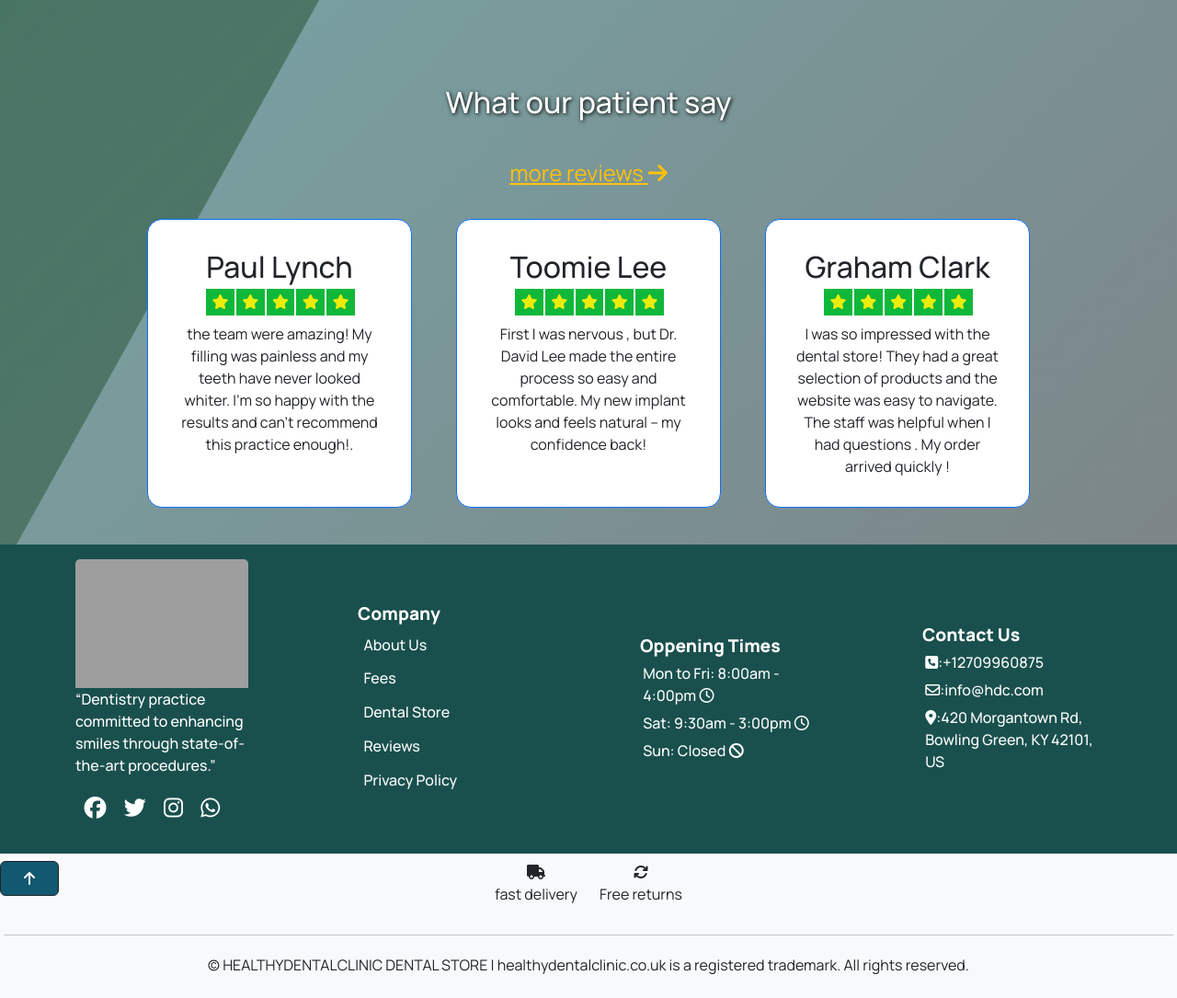
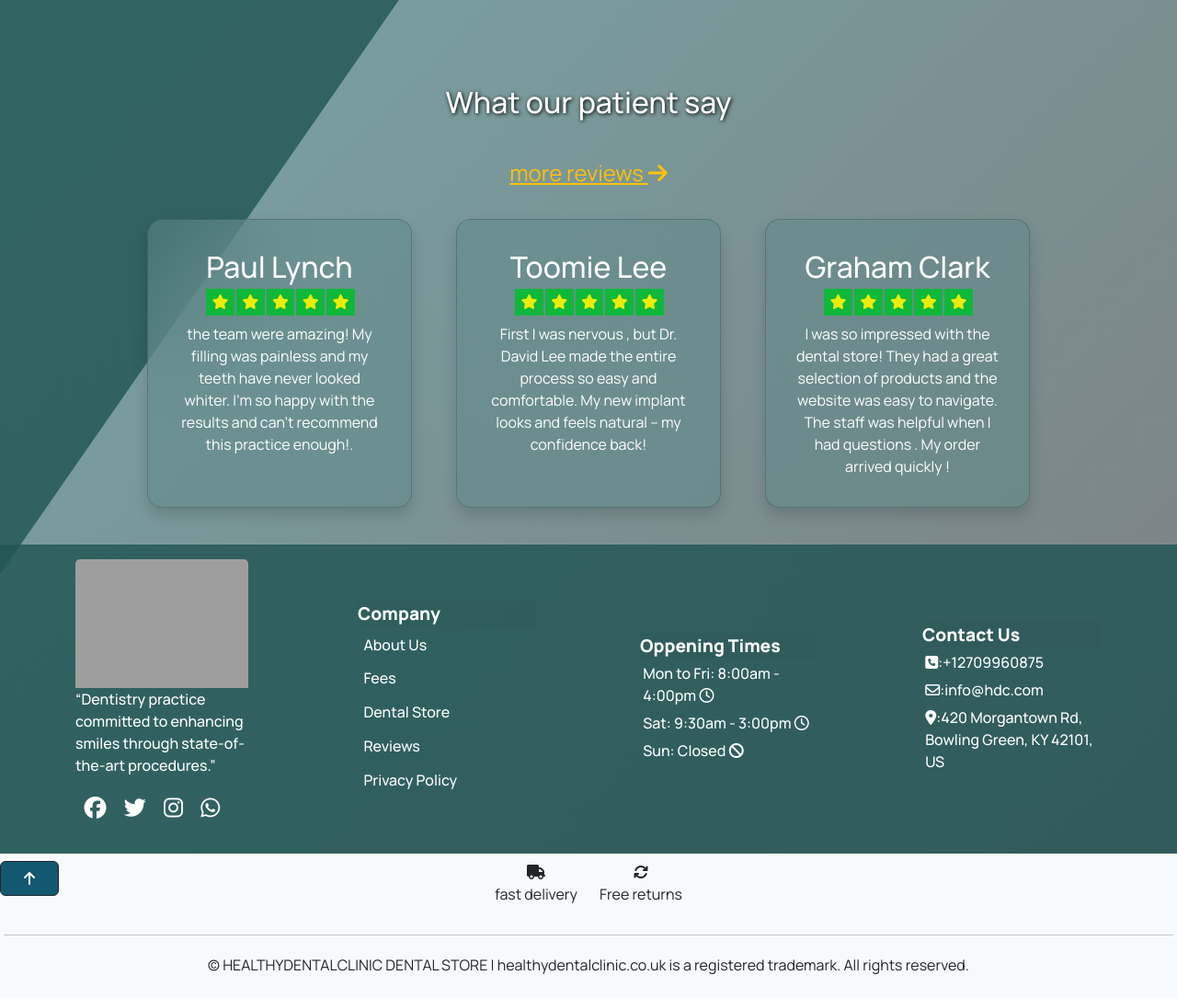
Before and after one commit to maisam2004/healthydentalhealthyclinic, a Django app: page / in a window 1280 px wide. Shown: the part 3520-4605 px from the top of the page at 92% size. Run offline with Django 3.2, Linux system fonts and the light colour scheme; parts of the project's set-up code (start-up, migrations or seed data) failed here and were passed over; some libraries are stand-ins or nearby versions; grey boxes are pictures that could not be loaded.

Commit message:
Added new style to review card background

```diff
--- a/core/templates/core/homepage.html
+++ b/core/templates/core/homepage.html
@@ -117,7 +117,7 @@
 
             </div>
         </div>
-        <div class="card services border border-primary text-center position-relative rounded-4 d-inline-block fade-in-image" >
+        <div class="card services text-center position-relative rounded-4 d-inline-block fade-in-image" >
             <img src="{% static 'restorative_den.png' %}" class="card-img-top rounded-circle" alt="restorative dental">
             <div class="card-body m-3">
               <h5 class="card-title ">Restorative Dentistry</h5>
@@ -180,7 +180,7 @@
     <div class="d-flex flex-column "><h2 class="text-center">What our patient say </h2>
     <p class=" text-center"> <a href="{% url 'reviews' %}"  class="text-center text-warning fs-4 " target="_blank" >more reviews <i class="fa-solid fa-arrow-right"></i></a> </p></div>
     <div class="container-md p5 mt-3 d-flex flex-wrap gap-5 justify-content-center  ">
-        <div class="card review-card border border-primary text-center position-relative rounded-4 d-inline-block" style="width:18rem;">
+        <div class="card shadow review-card text-center position-relative rounded-4 d-inline-block" style="width:18rem;">
 
             <div class="card-body m-3">
               <h5 class="card-title ">Paul Lynch</h5>
@@ -191,7 +191,7 @@
             </div>
         </div>
 
-        <div class="card review-card border border-primary text-center position-relative rounded-4 d-inline-block" style="width:18rem;">
+        <div class="card shadow review-card text-center position-relative rounded-4 d-inline-block" style="width:18rem;">
 
             <div class="card-body m-3">
               <h5 class="card-title ">Toomie Lee</h5>
@@ -200,7 +200,7 @@
 
             </div>
         </div>
-        <div class="card review-card text-center border border-primary position-relative rounded-4 d-inline-block" style="width:18rem;">
+        <div class="card shadow review-card text-center  position-relative rounded-4 d-inline-block" style="width:18rem;">
 
             <div class="card-body m-3">
               <h5 class="card-title ">Graham Clark</h5>
--- a/static/css/styles_render.css
+++ b/static/css/styles_render.css
@@ -243,7 +243,9 @@ nav{
 .homepage nav.sticky {
   background-color: rgba(2, 76, 76, 0.968); /* Example: Semi-transparent white background */
 }
-
+.homepage nav.sticky ul{
+  border-bottom: unset !important;
+}
 
 .homepage nav.sticky .desktop_logo {
   width: 10em; /* Make the logo 20% smaller when sticky */
@@ -461,6 +463,9 @@ nav{
     padding: 0.2em;
     border-radius: 3em !important;
     background-color: rgb(30, 88, 100);
+    background-color: rgba(30, 88, 100, 0.354);
+
+    backdrop-filter: blur(30px);
     color: azure;
     padding-left: 0.1em !important;
     padding-right: 0.1em !important;
@@ -571,6 +576,10 @@ nav{
   .review-card {
     opacity: 0; /* Initial low opacity */
     transition: opacity 3s ease; /* Smooth transition */
+
+    background-color: rgba(94, 136, 137, 0.48);
+    backdrop-filter: blur(60px);
+    color:white;
   }
 
   .reviews .text-warning i {
@@ -591,9 +600,12 @@ nav{
 
 
   .footer {
-
-
-    background-color: rgb(25 80 77);
+    background: rgba(25, 80, 77, 0.753);
+
+    backdrop-filter: blur(60px);
+
+
+    /*background-color: rgb(25 80 77);*/
     max-width: 100%;
     /* height: 40em; */
     overflow: hidden;
@@ -2047,9 +2059,12 @@ nav{
   left: 0;
   width: 100%;
   height: 100%;
-  background: linear-gradient(135deg, #1a3b16c7, rgba(22, 83, 55, 0.294)); /* Your gradient */
+  background: linear-gradient(135deg, #1a3b16c7, rgba(22, 83, 55, 0.294));
+  /*background: linear-gradient(120deg, #22637b95, rgba(65, 163, 117, 0.173));*/
+  background: rgba(25, 80, 77, 0.753);
   z-index: -1;
-  clip-path: polygon(0 14%, 80% 50%, 0% 90%); /* Angled triangle clip path */
+  clip-path: polygon(0 14.6%, 100% 50%, 0% 90%); /* Angled triangle clip path */
+  backdrop-filter: blur(60px);
     }
 
     .hstack a.btn:hover {
```
